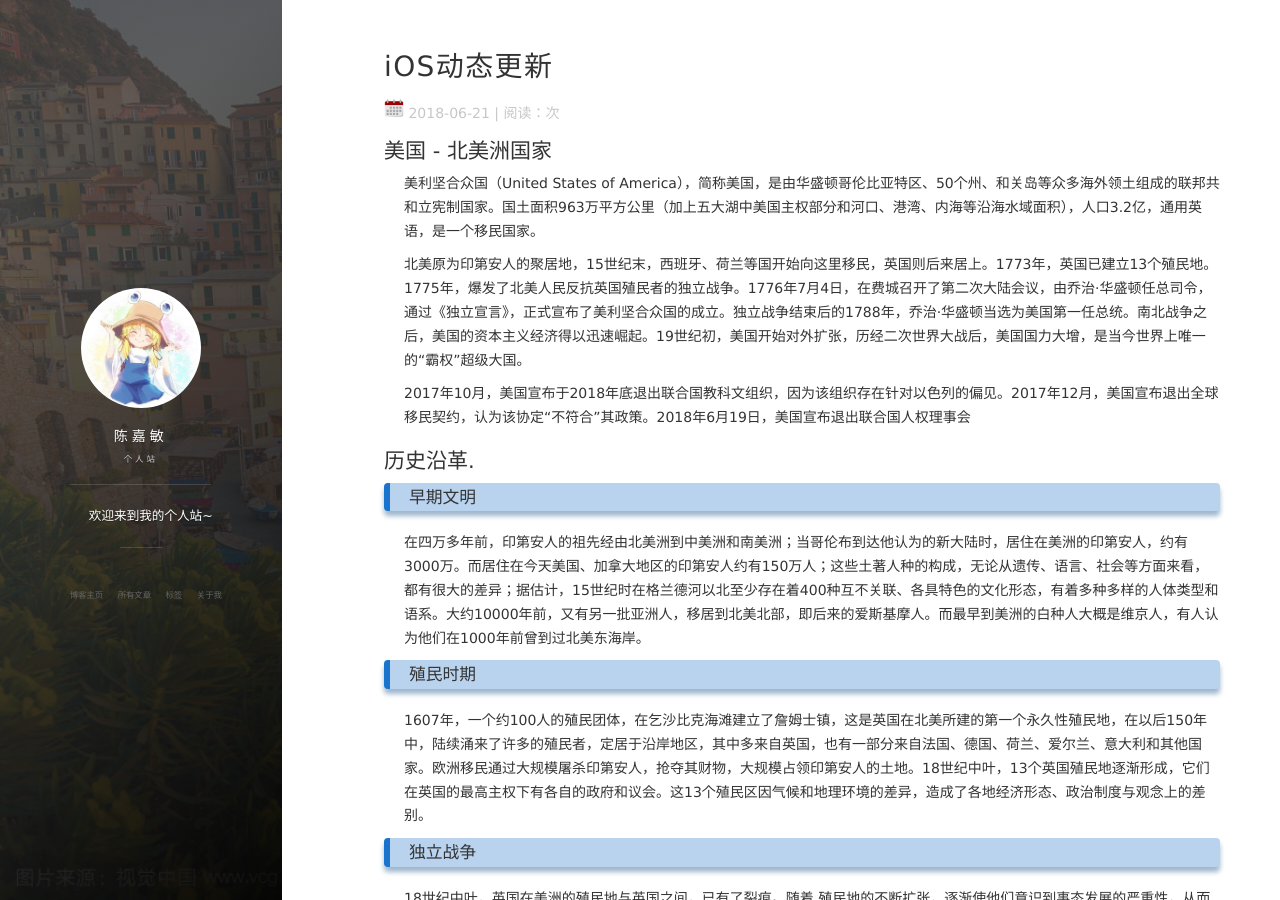
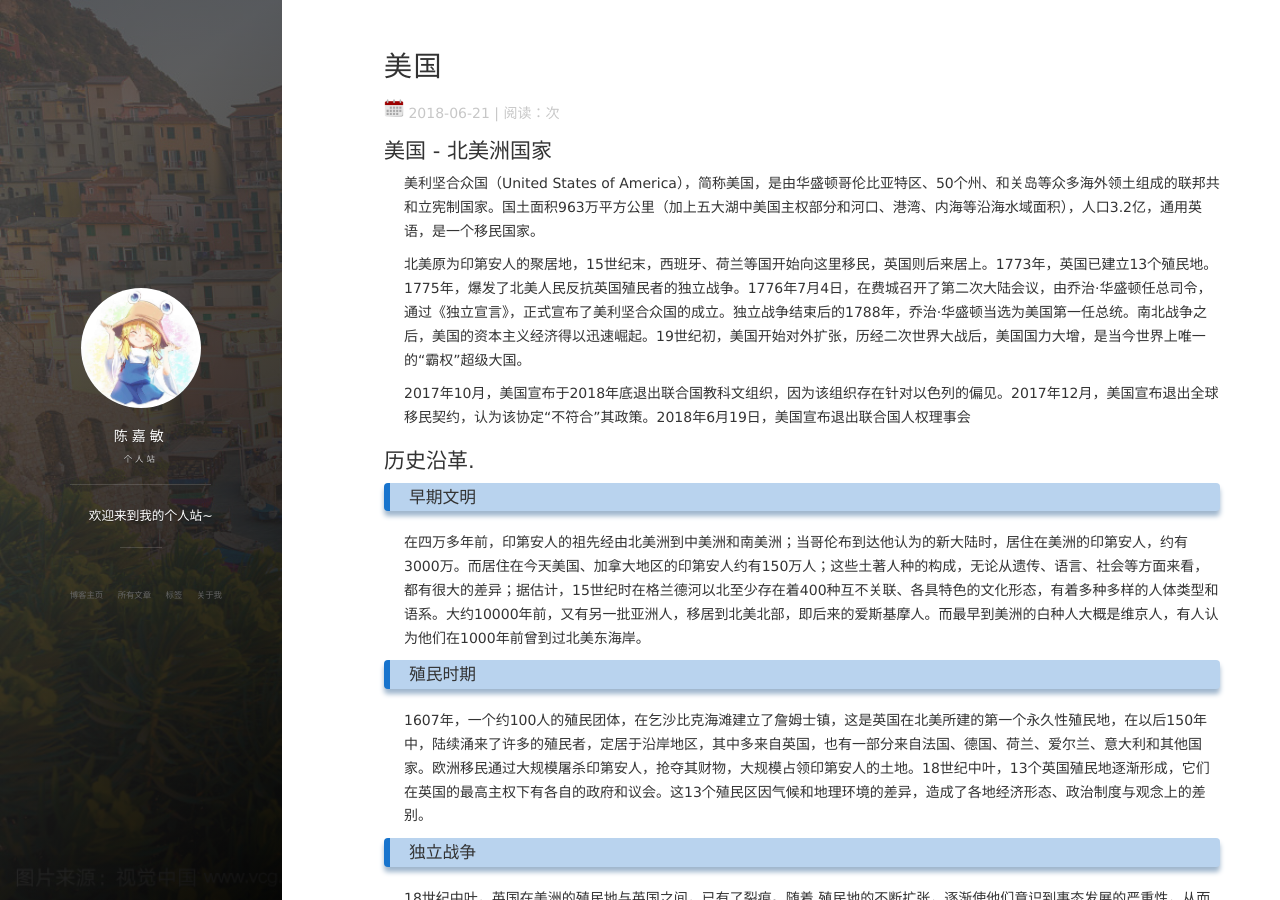
Before and after one commit to shujsegubfgf/shujsegubfgf.github.io, a Jekyll site: the page built from _posts/2016-01-09-iOS_OTA.md, in a window 1280 px wide and 900 px high. Built offline with Jekyll 4.4.1, drawn with Linux system fonts in a browser that asks for light colours; nearby versions of some CDN libraries; comment, search, counter and statistics services are not loaded.

Commit message:
Update 2016-01-09-iOS_OTA.md

```diff
--- a/_posts/2016-01-09-iOS_OTA.md
+++ b/_posts/2016-01-09-iOS_OTA.md
@@ -1,6 +1,6 @@
 ---
 layout: post
-title: "iOS动态更新"
+title: "美国"
 date: 2018.6.21
 description: "iOS 使用Runtime 实现动态更新"
 tag: iOS
```
